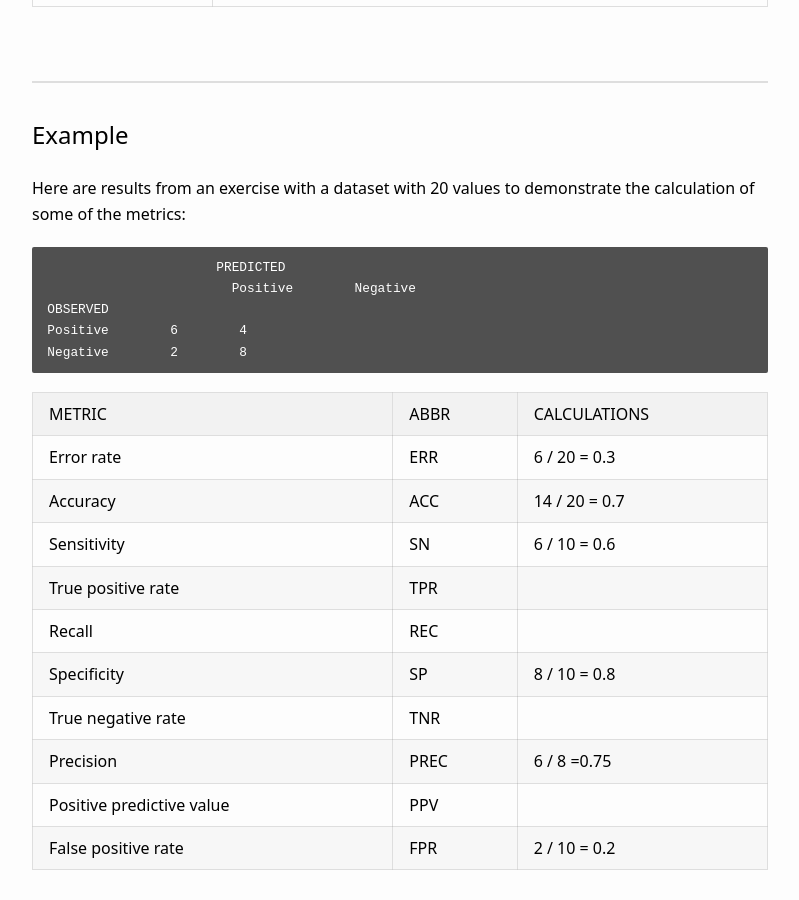
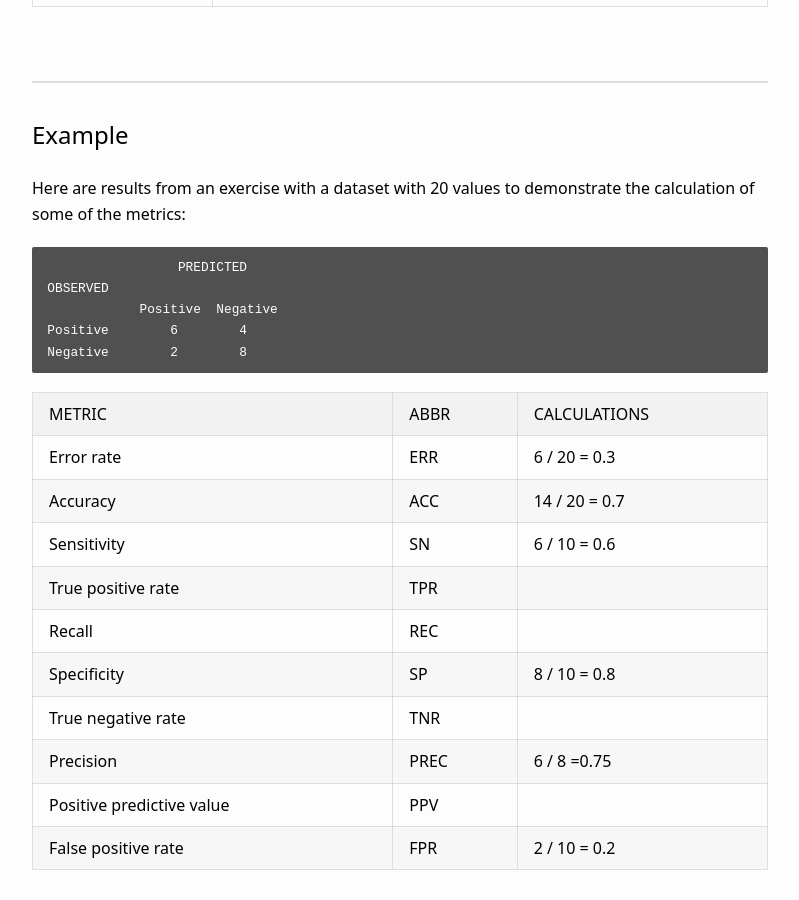
Before and after one commit to Nonprofit-Open-Data-Collective/machine_learning_mission_codes, a Jekyll site: the page built from docs/accuracy.md, in a window 1280 px wide and 900 px high, scrolled down 3206 px. Shown: the whole window, without its empty margins (240-1039 px from the left). Built offline with Jekyll 4.4.1, drawn with Linux system fonts in a browser that asks for light colours.

````diff
--- a/docs/accuracy.md
+++ b/docs/accuracy.md
@@ -83,9 +83,9 @@ The F1 Score is the 2 * (precision*recall) / (precision+recall) . It is also cal
 Here are results from an exercise with a dataset with 20 values to demonstrate the calculation of some of the metrics:
 
 ```
-	              PREDICTED
-		        Positive	Negative
+                 PREDICTED
 OBSERVED
+            Positive  Negative
 Positive        6        4
 Negative        2        8
 ```
````
